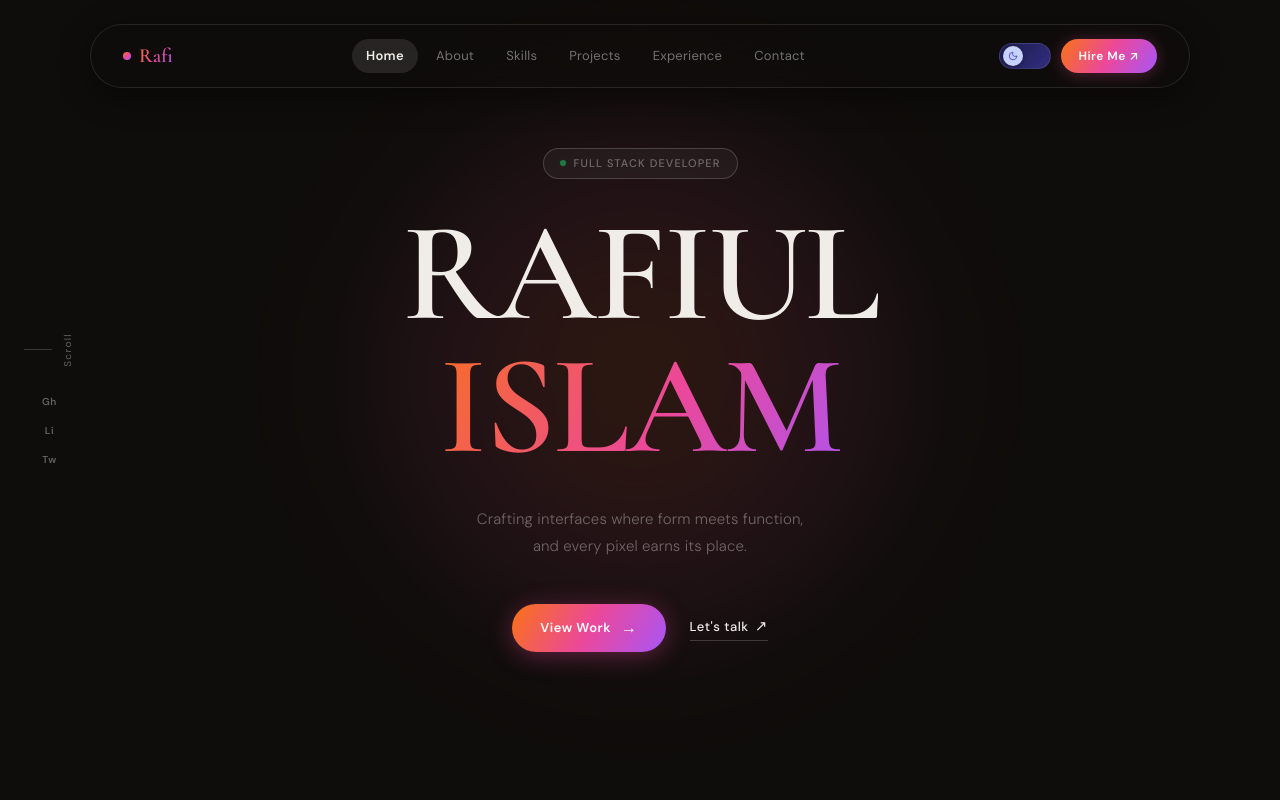
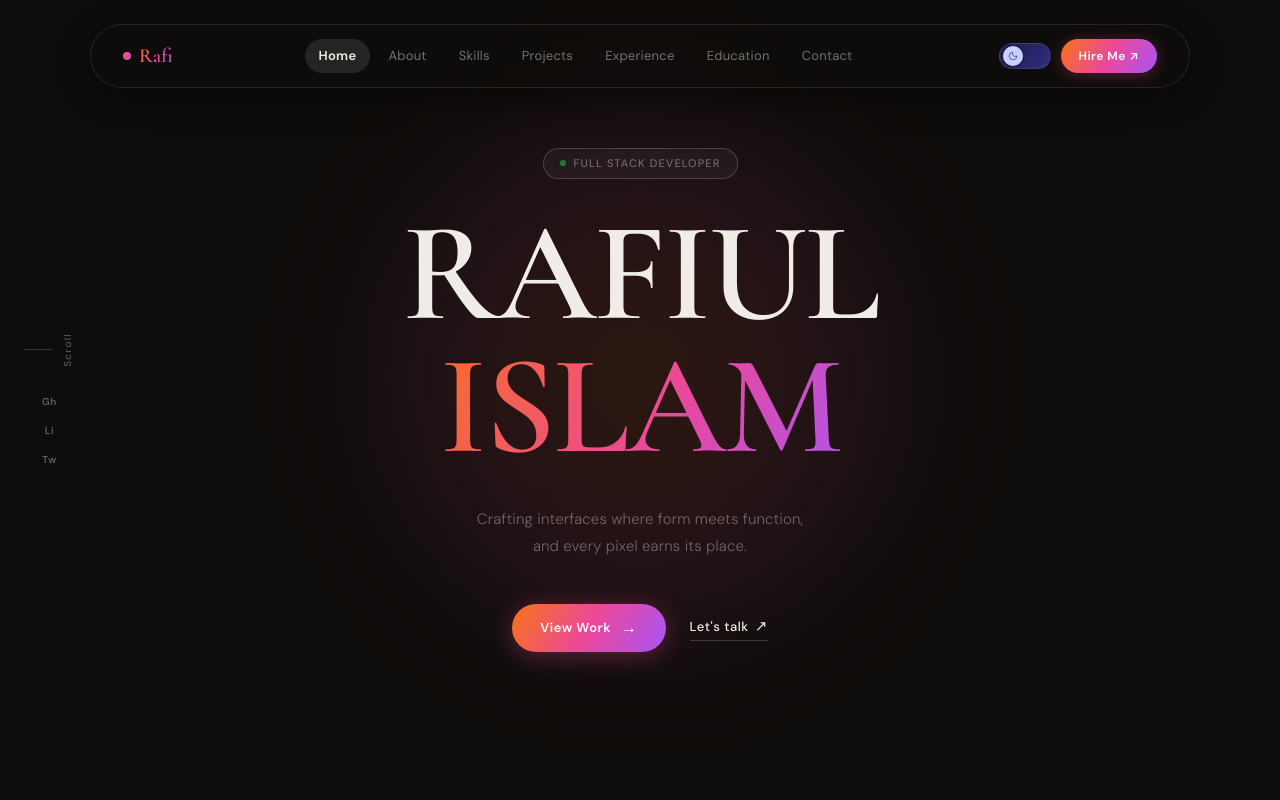
Before and after one commit to dev-rafiul/using-antigravity-portfolio-2, a React (Vite) app: page / in a window 1280 px wide. Shown: the top 800 px of the page. Built offline with nearby package versions, Linux system fonts and the light colour scheme.

Commit message:
implement navbar in education

```diff
--- a/src/components/InteractiveNavbar.jsx
+++ b/src/components/InteractiveNavbar.jsx
@@ -18,7 +18,7 @@ const InteractiveNavbar = ({ theme = 'dark', toggleDarkMode, activeSection }) =>
     setMenuOpen(false);
   };
 
-  const navLinks = ['Home', 'About', 'Skills', 'Projects', 'Experience', 'Contact'];
+  const navLinks = ['Home', 'About', 'Skills', 'Projects', 'Experience', 'Education', 'Contact'];
 
   const navBg     = isDark ? 'rgba(15,13,11,0.55)'   : 'rgba(255,255,255,0.65)';
   const navBorder = isDark ? 'rgba(255,255,255,0.10)' : 'rgba(0,0,0,0.10)';
```
